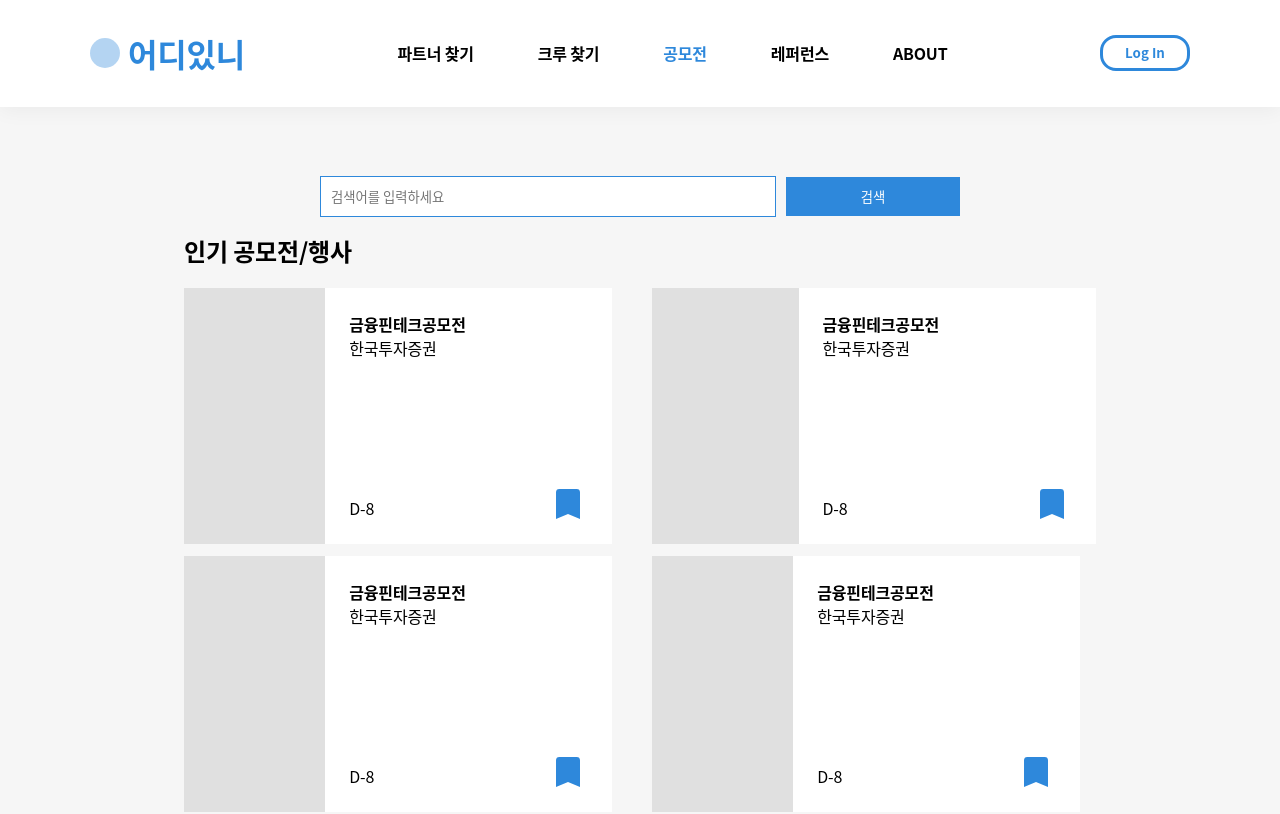
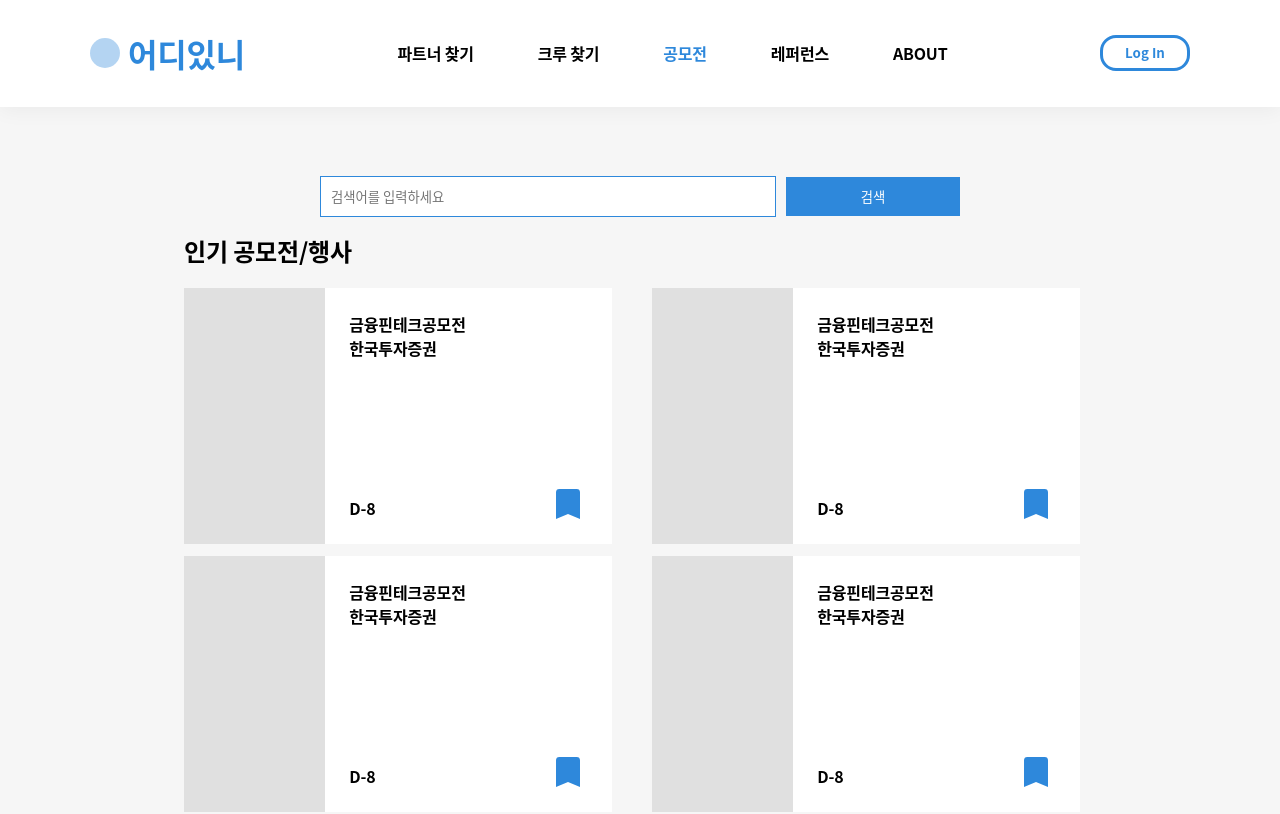
Before and after one commit to Double-Slash/5th-mini-team1-web, a Vue app in the folder front/: page /contest in a window 1280 px wide. Shown: the top 814 px of the page. Built offline with nearby package versions, Linux system fonts and the light colour scheme.

Commit message:
[변경] 파트너 크루 공모전 라우팅 연결

```diff
--- a/front/src/components/PostCard/CrewCard.vue
+++ b/front/src/components/PostCard/CrewCard.vue
@@ -1,6 +1,6 @@
 <template>
   <li class="post-layout">
-    <router-link to="/crew/:id">
+    <router-link to="/crew/1">
       <div class="post">
         <div class="post-thumbnail">
           <img src="@/assets/img/profile.png" />
--- a/front/src/components/PostCard/EventCard.vue
+++ b/front/src/components/PostCard/EventCard.vue
@@ -1,4 +1,5 @@
 <template>
+<router-link to="contest/1">
   <li>
     <div class="post-thumbnail">
       <img src="@/assets/img/profile.png" />
@@ -18,6 +19,7 @@
       </div>
     </div>
   </li>
+      </router-link>
 </template>
 
 <script>
--- a/front/src/components/PostCard/PartnerCard.vue
+++ b/front/src/components/PostCard/PartnerCard.vue
@@ -1,6 +1,6 @@
 <template>
   <li>
-    <router-link to="/partner/:id">
+    <router-link to="/partner/1">
       <div class="post-header">
         <img src="@/assets/img/profile.png" />
         <div class="user-info">
--- a/front/src/views/contest/ContestMain.vue
+++ b/front/src/views/contest/ContestMain.vue
@@ -35,6 +35,10 @@ export default {
 </script>
 
 <style scoped>
+a{
+  display:inline-block;
+  text-decoration: none;
+}
 .conm {
   margin-top: 70px;
   max-width: 1500px;
--- a/front/src/views/reference/ReferenceMain.vue
+++ b/front/src/views/reference/ReferenceMain.vue
@@ -92,6 +92,7 @@ export default {};
 <style scoped>
 .rm {
   margin-top: 70px;
+  margin-bottom:50px;
 }
 .open_ads {
   font-size: 18px;
```
